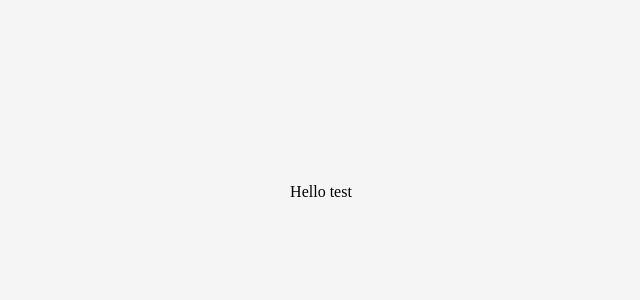
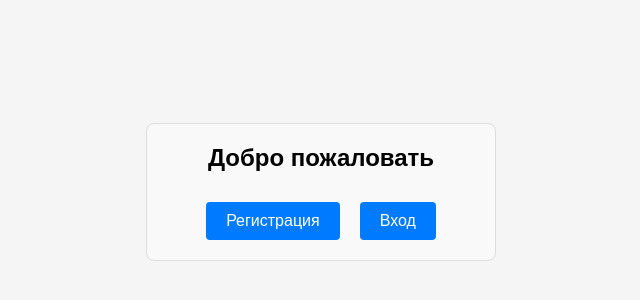
Before and after one commit to ivanmileyko500-web/react_fullstack_project, a React (Vite) app in the folder front/: page / in a window 1280 px wide. Shown: the part 208-508 px from the top of the page, without its empty margins (319-959 px from the left). Built offline with nearby package versions, Linux system fonts and the light colour scheme.

Commit message:
Добавил аунтефикацию

```diff
--- a/front/src/App.jsx
+++ b/front/src/App.jsx
@@ -1,12 +1,17 @@
+import AuthComponent from './components/AuthComponent'
 import AppComponent from './components/AppComponent'
-
+import { useState } from 'react'
 
 function App() {
-  const user = 'test';
+  const [user, setUser] = useState(null);
 
   return (
     <>
-      <AppComponent user={user}/>
+      {user ? (
+        <AppComponent user={user}/>
+      ) : (
+        <AuthComponent setUser={setUser} />
+      )}
     </>
   )
 }
--- /dev/null
+++ b/front/src/components/AuthComponent.css
@@ -0,0 +1,117 @@
+.auth-container {
+    min-width: 350px;
+    margin: 50px auto;
+    padding: 20px;
+    border: 1px solid #ddd;
+    border-radius: 8px;
+    background-color: #f9f9f9;
+    font-family: Arial, sans-serif;
+}
+
+.auth-container h2 {
+    text-align: center;
+    margin-bottom: 30px;
+}
+
+.auth-buttons {
+    display: flex;
+    justify-content: center;
+    gap: 20px;
+}
+
+.auth-form h3 {
+    text-align: center;
+    margin-bottom: 20px;
+}
+
+.form-group {
+    margin-bottom: 15px;
+}
+
+.form-group label {
+    display: block;
+    margin-bottom: 5px;
+    font-weight: bold;
+}
+
+.form-group input {
+    width: 100%;
+    padding: 8px;
+    border: 1px solid #ccc;
+    border-radius: 4px;
+    font-size: 16px;
+}
+
+.form-buttons {
+    display: flex;
+    justify-content: space-between;
+    margin-top: 20px;
+}
+
+.btn {
+    padding: 10px 20px;
+    border: none;
+    border-radius: 4px;
+    cursor: pointer;
+    font-size: 16px;
+}
+
+.btn-primary {
+    background-color: #007bff;
+    color: white;
+}
+
+.btn-primary:hover {
+    background-color: #0056b3;
+}
+
+.btn-success {
+    background-color: #28a745;
+    color: white;
+}
+
+.btn-success:hover {
+    background-color: #218838;
+}
+
+.btn-secondary {
+    background-color: #6c757d;
+    color: white;
+}
+
+.btn-secondary:hover {
+    background-color: #5a6268;
+}
+
+.error-message {
+    background-color: #f8d7da;
+    color: #721c24;
+    padding: 10px;
+    border-radius: 4px;
+    margin-bottom: 20px;
+    text-align: center;
+}
+
+.success-page {
+    text-align: center;
+    padding: 40px;
+}
+
+.success-page h2 {
+    color: #28a745;
+    margin-bottom: 20px;
+}
+
+.password-strength-container {
+    display: flex;
+    flex-direction: column;
+    width: 100%;
+}
+
+.password-strength-bar {
+    transition: background-color 0.3s ease, width 0.3s ease;
+}
+
+.password-strength-label {
+    text-align: right;
+}
--- /dev/null
+++ b/front/src/components/AuthComponent.jsx
@@ -0,0 +1,175 @@
+import React, { useState } from 'react';
+import './AuthComponent.css'; // Опционально — для стилей
+
+const AuthComponent = (setUser) => {
+  const [mode, setMode] = useState(null); // null, 'register', 'login'
+  const [login, setLogin] = useState('');
+  const [password, setPassword] = useState('');
+  const [confirmPassword, setConfirmPassword] = useState('');
+  const [error, setError] = useState('');
+  const [success, setSuccess] = useState(false);
+
+  const handleRegisterClick = () => {
+    if (mode === 'register') {
+      // Отправка данных регистрации
+      if (!login || !password || !confirmPassword) {
+        setError('Все поля обязательны для заполнения');
+        return;
+      }
+      if (password !== confirmPassword) {
+        setError('Пароли не совпадают');
+        return;
+      }
+
+      fetch('http://localhost:5000/api/users', {
+        method: 'POST',
+        headers: {
+          'Content-Type': 'application/json',
+        },
+        body: JSON.stringify({ login, password }),
+      })
+        .then(res => res.json())
+        .then(data => {
+          if (data.error) {
+            setError(data.error);
+          } else {
+            setError('');
+            setSuccess(true);
+          }
+        })
+        .catch(err => {
+          console.error(err);
+          setError('Ошибка при регистрации');
+        });
+    } else {
+      // Переключение в режим регистрации
+      setMode('register');
+      setError('');
+      setSuccess(false);
+      setLogin('');
+      setPassword('');
+      setConfirmPassword('');
+    }
+  };
+
+  const handleLoginClick = () => {
+    if (mode === 'login') {
+      // Отправка данных входа
+      if (!login || !password) {
+        setError('Логин и пароль обязательны');
+        return;
+      }
+
+      fetch('http://localhost:5000/api/login', {
+        method: 'POST',
+        headers: {
+          'Content-Type': 'application/json',
+        },
+        body: JSON.stringify({ login, password }),
+      })
+        .then(res => res.json())
+        .then(data => {
+          if (data.error) {
+            setError(data.error);
+          } else {
+            setError('');
+            setSuccess(true);
+          }
+        })
+        .catch(err => {
+          console.error(err);
+          setError('Ошибка при входе');
+        });
+    } else {
+      // Переключение в режим входа
+      setMode('login');
+      setError('');
+      setSuccess(false);
+      setLogin('');
+      setPassword('');
+      setConfirmPassword('');
+    }
+  };
+
+  const handleBack = () => {
+    setMode(null);
+    setError('');
+    setSuccess(false);
+    setLogin('');
+    setPassword('');
+    setConfirmPassword('');
+  };
+
+  if (success) {
+    setUser(login);
+  }
+
+  return (
+    <div className="auth-container">
+      <h2>Добро пожаловать</h2>
+
+      {error && <div className="error-message">{error}</div>}
+
+      {!mode ? (
+        <div className="auth-buttons">
+          <button onClick={handleRegisterClick} className="btn btn-primary">
+            Регистрация
+          </button>
+          <button onClick={handleLoginClick} className="btn btn-primary">
+            Вход
+          </button>
+        </div>
+      ) : (
+        <div className="auth-form">
+          <h3>{mode === 'register' ? 'Регистрация' : 'Вход'}</h3>
+
+          <div className="form-group">
+            <label>Логин:</label>
+            <input
+              type="text"
+              value={login}
+              onChange={(e) => setLogin(e.target.value)}
+              placeholder="Введите логин"
+            />
+          </div>
+
+          <div className="form-group">
+            <label>Пароль:</label>
+            <input
+              type="password"
+              value={password}
+              onChange={(e) => setPassword(e.target.value)}
+              placeholder="Введите пароль"
+            />
+          </div>
+
+          {mode === 'register' && (
+            <div className="form-group">
+              <label>Подтвердите пароль:</label>
+              <input
+                type="password"
+                value={confirmPassword}
+                onChange={(e) => setConfirmPassword(e.target.value)}
+                placeholder="Повторите пароль"
+              />
+            </div>
+          )}
+
+          <div className="form-buttons">
+            <button
+              onClick={mode === 'register' ? handleRegisterClick : handleLoginClick}
+              className="btn btn-success"
+            >
+              {mode === 'register' ? 'Зарегистрироваться' : 'Войти'}
+            </button>
+            <button onClick={handleBack} className="btn btn-secondary">
+              Назад
+            </button>
+          </div>
+        </div>
+      )}
+    </div>
+  );
+};
+
+export default AuthComponent;
```
